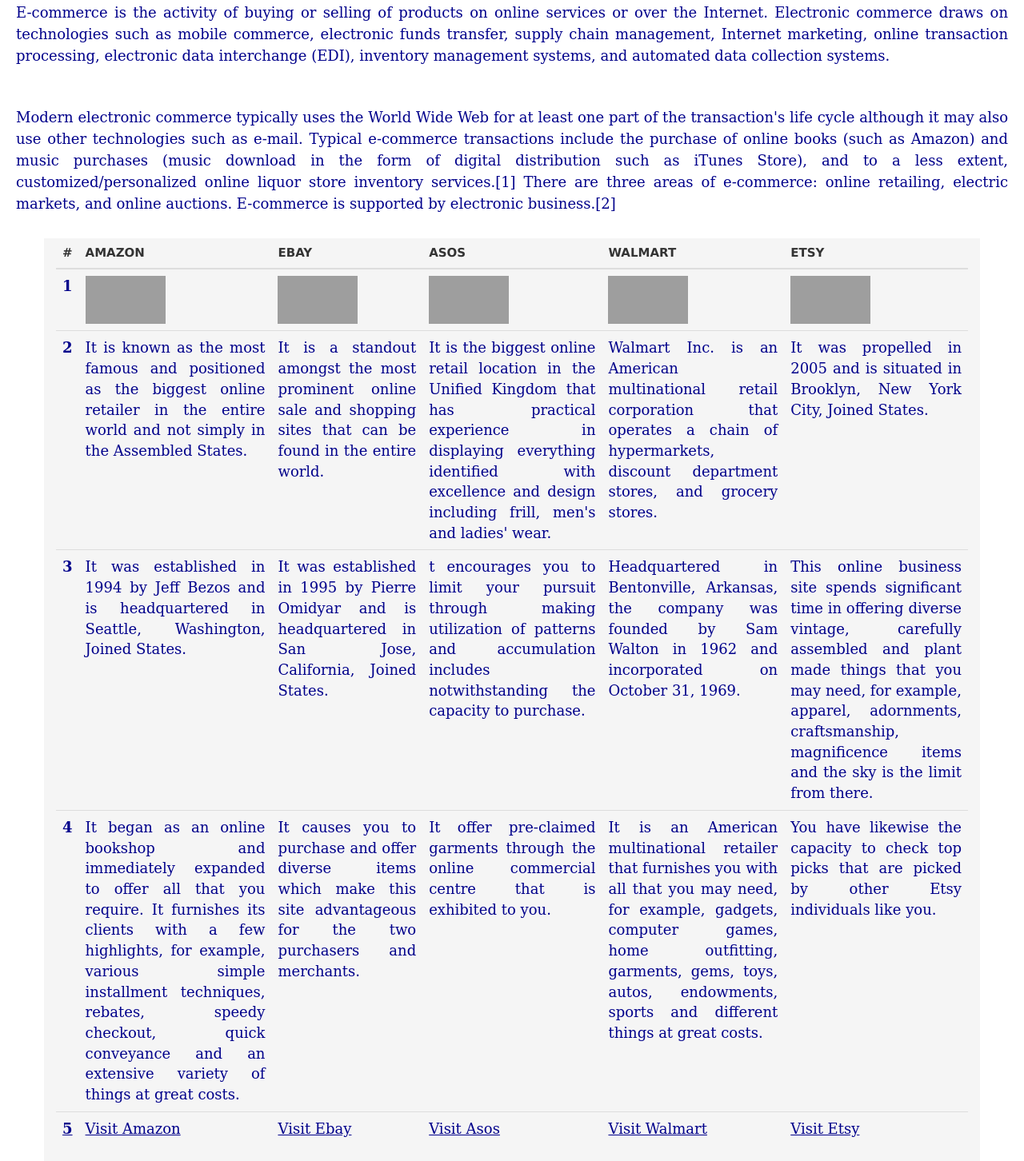
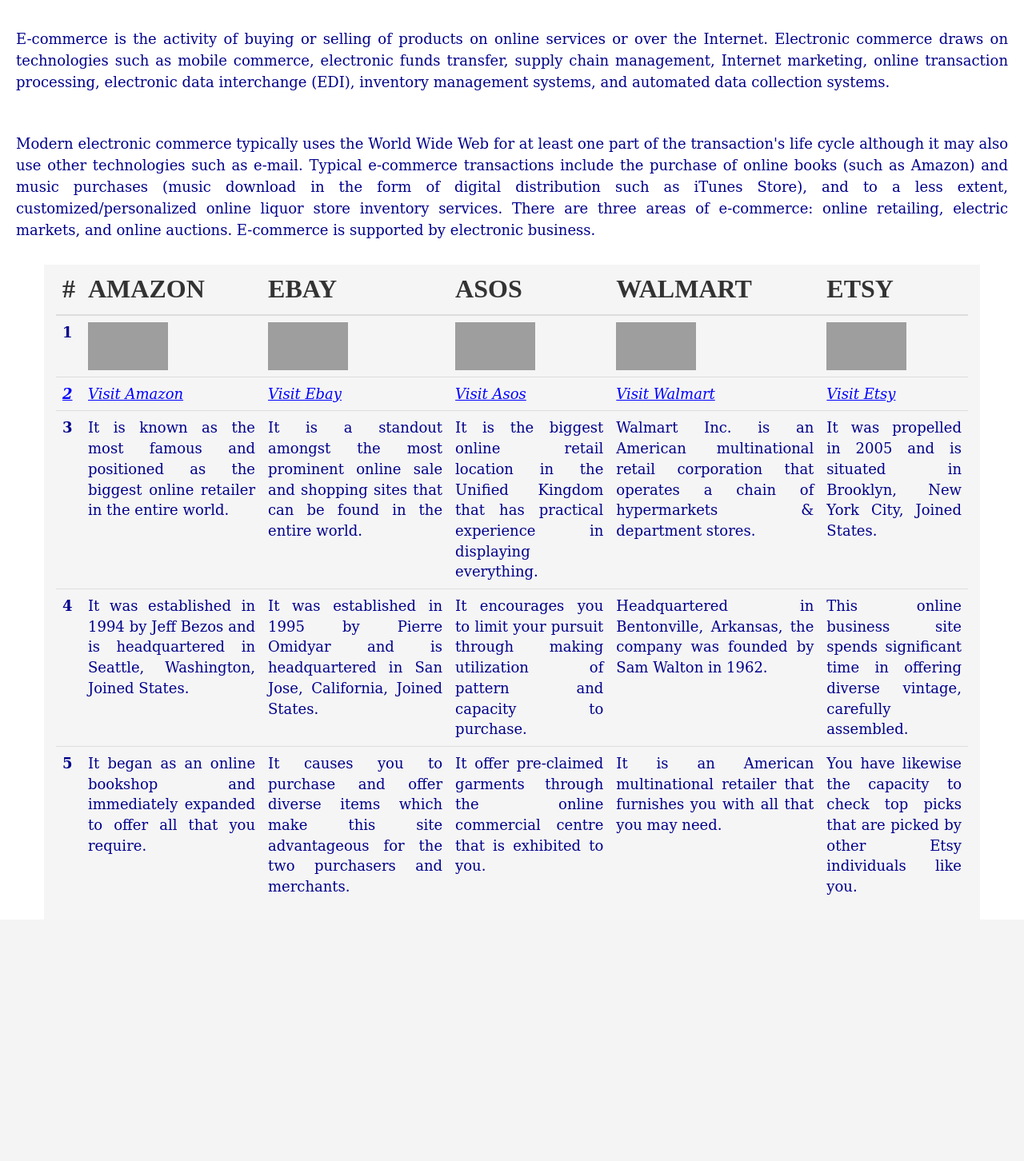
Before and after one commit to NishaRavichandran/NishaPhpProject, a PHP site: template web/views/index.twig in a window 1280 px wide. Shown: the part 854-2306 px from the top of the page at 80% size. After the commit the page ends 1973 px from the top, so only its background shows below. Run offline with PHP 8.4, Linux system fonts and the light colour scheme; the template is opened without the code that fills it, so the values that code supplies are empty; some libraries are stand-ins or nearby versions; grey boxes are pictures that could not be loaded.

Commit message:
Altered Tables and added new styles

```diff
--- a/web/stylesheets/main.css
+++ b/web/stylesheets/main.css
@@ -57,3 +57,10 @@
   right: 10px;
   bottom: 10px;
 }
+
+#top-header{
+  font-weight: bold;
+  font-size: 60px;
+  font-family: OpenSymbol;
+  color: darkblue;
+}
--- a/web/views/index.twig
+++ b/web/views/index.twig
@@ -9,12 +9,18 @@
         <link rel="stylesheet" href="https://www.w3schools.com/w3css/4/w3.css">
         <style>
             .mySlides {display:none;}
+            .top-header{
+                font-weight: bold;
+                font-size: 60px;
+                font-family: OpenSymbol;
+                color: darkblue;
+            }
         </style>
     </head>
 
     <body>
 
-    <h2 class="w3-center">Top 5 Ecommerce Sites in the World</h2>
+    <h2 class="w3-center top-header">Top 5 Ecommerce Sites in the World</h2>
 
     <div class="w3-content w3-section" style="width:1000px; max-width:100%; height: 700px; max-height: 100%">
         <img class="mySlides" src="https://technoflix.com/wp-content/uploads/worlds-top-10-ecommerce-websites-2018.jpg" style="width:100%; height:100%">
@@ -29,7 +35,7 @@
             E-commerce is the activity of buying or selling of products on online services or over the Internet. Electronic commerce draws on technologies such as mobile commerce, electronic funds transfer, supply chain management, Internet marketing, online transaction processing, electronic data interchange (EDI), inventory management systems, and automated data collection systems.
         </p>
         <p style="text-align: justify; padding: 20px; font-family: 'DejaVu Serif'; font-size: large; color: darkblue">
-            Modern electronic commerce typically uses the World Wide Web for at least one part of the transaction's life cycle although it may also use other technologies such as e-mail. Typical e-commerce transactions include the purchase of online books (such as Amazon) and music purchases (music download in the form of digital distribution such as iTunes Store), and to a less extent, customized/personalized online liquor store inventory services.[1] There are three areas of e-commerce: online retailing, electric markets, and online auctions. E-commerce is supported by electronic business.[2]
+            Modern electronic commerce typically uses the World Wide Web for at least one part of the transaction's life cycle although it may also use other technologies such as e-mail. Typical e-commerce transactions include the purchase of online books (such as Amazon) and music purchases (music download in the form of digital distribution such as iTunes Store), and to a less extent, customized/personalized online liquor store inventory services. There are three areas of e-commerce: online retailing, electric markets, and online auctions. E-commerce is supported by electronic business.
         </p>
     </div>
 
@@ -56,7 +62,7 @@
     <div class="container" style="background-color: whitesmoke;">
         <table class="table">
         <thead class="thead-dark">
-        <tr>
+        <tr style="font-size: xx-large; font-family: OpenSymbol">
             <th scope="col">#</th>
             <th scope="col">AMAZON</th>
             <th scope="col">EBAY</th>
@@ -78,50 +84,52 @@
             </td>
             <td><img src="https://s3.amazonaws.com/i.seelio.com/fd/e0/fde0e787fda7e76f25acae27f87418925623_l.png" alt="Etsy" height="60" width="100"></td>
         </tr>
+        <tr style="text-decoration: underline; color: blue; font-size:large; font-style: italic">
+            <th scope="row">2</th>
+            <td><a href="https://www.amazon.com/">Visit Amazon</a></td>
+            <td><a href="https://www.ebay.com/">Visit Ebay</a></td>
+            <td><a href="https://us.asos.com/">Visit Asos</a></td>
+            <td><a href="https://www.walmart.com/">Visit Walmart</a></td>
+            <td><a href="https://www.etsy.com/">Visit Etsy</a></td>
+        </tr>
+
         <tr >
-            <th scope="row">2</th>
-            <td>It is known as the most famous and positioned as the biggest online retailer in the entire world and not simply in the Assembled States.
+            <th scope="row">3</th>
+            <td>It is known as the most famous and positioned as the biggest online retailer in the entire world.
             </td>
             <td>It is a standout amongst the most prominent online sale and shopping sites that can be found in the entire world.
             </td>
-            <td>It is the biggest online retail location in the Unified Kingdom that has practical experience in displaying everything identified with excellence and design including frill, men's and ladies' wear.
+            <td>It is the biggest online retail location in the Unified Kingdom that has practical experience in displaying everything.
             </td>
-            <td>Walmart Inc. is an American multinational retail corporation that operates a chain of hypermarkets, discount department stores, and grocery stores.
+            <td>Walmart Inc. is an American multinational retail corporation that operates a chain of hypermarkets & department stores.
             </td>
             <td>It was propelled in 2005 and is situated in Brooklyn, New York City, Joined States.
             </td>
         </tr>
-        <th scope="row">3</th>
+        <th scope="row">4</th>
         <td>It was established in 1994 by Jeff Bezos and is headquartered in Seattle, Washington, Joined States.
+        </td>
         <td>It was established in 1995 by Pierre Omidyar and is headquartered in San Jose, California, Joined States.
         </td>
-        <td>t encourages you to limit your pursuit through making utilization of patterns and accumulation includes notwithstanding the capacity to purchase.
+        <td>It encourages you to limit your pursuit through making utilization of pattern and capacity to purchase.
         </td>
-        <td>Headquartered in Bentonville, Arkansas, the company was founded by Sam Walton in 1962 and incorporated on October 31, 1969.
+        <td>Headquartered in Bentonville, Arkansas, the company was founded by Sam Walton in 1962.
         </td>
-        <td>This online business site spends significant time in offering diverse vintage, carefully assembled and plant made things that you may need, for example, apparel, adornments, craftsmanship, magnificence items and the sky is the limit from there.
+        <td>This online business site spends significant time in offering diverse vintage, carefully assembled.
         </td>
         </tr>
         <tr>
-            <th scope="row">4</th>
-            <td>It began as an online bookshop and immediately expanded to offer all that you require. It furnishes its clients with a few highlights, for example, various simple installment techniques, rebates, speedy checkout, quick conveyance and an extensive    variety of things at great costs.
+            <th scope="row">5</th>
+            <td>It began as an online bookshop and immediately expanded to offer all that you require.
             </td>
             <td>It causes you to purchase and offer diverse items which make this site advantageous for the two purchasers and merchants.
             </td>
             <td>It offer pre-claimed garments through the online commercial centre that is exhibited to you.
             </td>
-            <td>It is an American multinational retailer that furnishes you with all that you may need, for example, gadgets, computer games, home outfitting, garments, gems, toys, autos, endowments, sports and different things at great costs.
+            <td>It is an American multinational retailer that furnishes you with all that you may need.
             </td>
             <td>You have likewise the capacity to check top picks that are picked by other Etsy individuals like you.
             </td>
-        </tr>
-        <tr style="text-decoration: underline;">
-            <th scope="row">5</th>
-            <td><a href="https://www.amazon.com/">Visit Amazon</a></td>
-            <td><a href="https://www.ebay.com/">Visit Ebay</a></td>
-            <td><a href="https://us.asos.com/">Visit Asos</a></td>
-            <td><a href="https://www.walmart.com/">Visit Walmart</a></td>
-            <td><a href="https://www.etsy.com/">Visit Etsy</a></td>
         </tr>
 
         </tbody>
```
